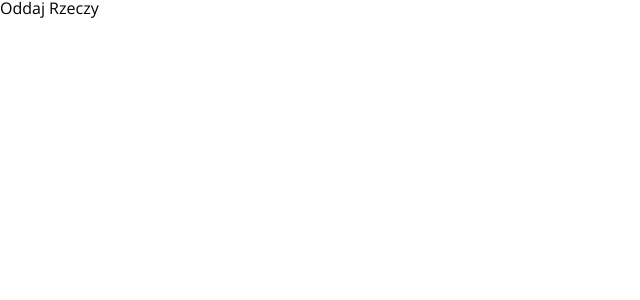
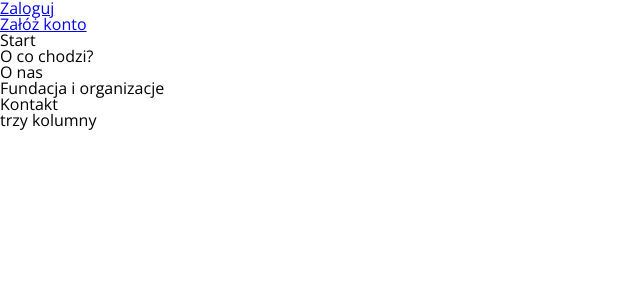
Before and after one commit to karolina-rachuta/Donate_items, a React (Vite) app: page / in a window 1280 px wide. Shown: the top 300 px of the page, without its empty margins (0-640 px from the left). Built offline with nearby package versions, Linux system fonts and the light colour scheme.

Commit message:
basic routing

```diff
--- a/src/App.jsx
+++ b/src/App.jsx
@@ -1,10 +1,25 @@
+import Home from "./components/Home.jsx";
+import {BrowserRouter, Route, Routes} from "react-router-dom";
+import Oddaj from "./components/Oddaj.jsx";
+import Register from "./components/Register.jsx";
+import LogOut from "./components/LogOut.jsx";
+import Login from "./components/Login.jsx";
 
 function App() {
-  return (
-    <>
-<h1>Oddaj Rzeczy</h1>
-    </>
-  )
+    return (
+        <>
+            <BrowserRouter>
+                <Routes>
+                    <Route path="/" element={<Home/>}/>
+                    <Route path="/oddaj-rzeczy" element={<Oddaj/>}/>
+                    <Route path="/logowanie" element={<Login/>}/>
+                    <Route path="/rejestracja" element={<Register/>}/>
+                    <Route path="/wylogowano" element={<LogOut/>}/>
+                </Routes>
+            </BrowserRouter>
+
+        </>
+    )
 }
 
 export default App
--- /dev/null
+++ b/src/components/Home.jsx
@@ -0,0 +1,15 @@
+import HomeHeader from "./HomeHeader.jsx";
+import Main from "./Main.jsx";
+import HomeThreeColumns from "./HomeThreeColumns.jsx";
+
+const Home = () => {
+    return (
+        <>
+            <HomeHeader/>
+            {/*<Main />*/}
+            <HomeThreeColumns/>
+
+        </>
+    )
+}
+export default Home;
--- /dev/null
+++ b/src/components/HomeHeader.jsx
@@ -0,0 +1,22 @@
+import {Link} from "react-router-dom";
+
+const HomeHeader = () => {
+    return (
+        <header>
+            <nav>
+                <ul>
+                    <li> <Link to="/logowanie">Zaloguj</Link></li>
+                    <li> <Link to="/rejestracja">Załóż konto</Link></li>
+                </ul>
+                <ul>
+                    <li>Start</li>
+                    <li>O co chodzi?</li>
+                    <li>O nas</li>
+                    <li>Fundacja i organizacje</li>
+                    <li>Kontakt</li>
+                </ul>
+            </nav>
+        </header>
+    )
+}
+export default HomeHeader;
--- /dev/null
+++ b/src/components/HomeThreeColumns.jsx
@@ -0,0 +1,9 @@
+const HomeThreeColumns = () => {
+    return (
+        <div>
+            <h1>trzy kolumny</h1>
+
+        </div>
+    )
+}
+export default HomeThreeColumns;
--- /dev/null
+++ b/src/components/LogOut.jsx
@@ -0,0 +1,9 @@
+const LogOut = () => {
+    return (
+        <>
+            <h1>Log out</h1>
+
+        </>
+    )
+}
+export default LogOut
--- /dev/null
+++ b/src/components/Login.jsx
@@ -0,0 +1,9 @@
+const Login = () => {
+    return (
+        <>
+            <h1>login</h1>
+
+        </>
+    )
+}
+export default Login;
--- /dev/null
+++ b/src/components/Main.jsx
@@ -0,0 +1,11 @@
+import {Outlet} from "react-router-dom";
+
+const Main = () => {
+    return (
+        <>
+            <Outlet/>
+
+        </>
+    )
+}
+export default Main;
--- /dev/null
+++ b/src/components/Oddaj.jsx
@@ -0,0 +1,9 @@
+const Oddaj = () => {
+    return (
+        <>
+            <h1>Oddaj</h1>
+
+        </>
+    )
+}
+export default Oddaj;
--- /dev/null
+++ b/src/components/Register.jsx
@@ -0,0 +1,9 @@
+const Register = () => {
+    return (
+        <>
+            <h1>Zarejestrowano</h1>
+
+        </>
+    )
+}
+export default Register;
```
